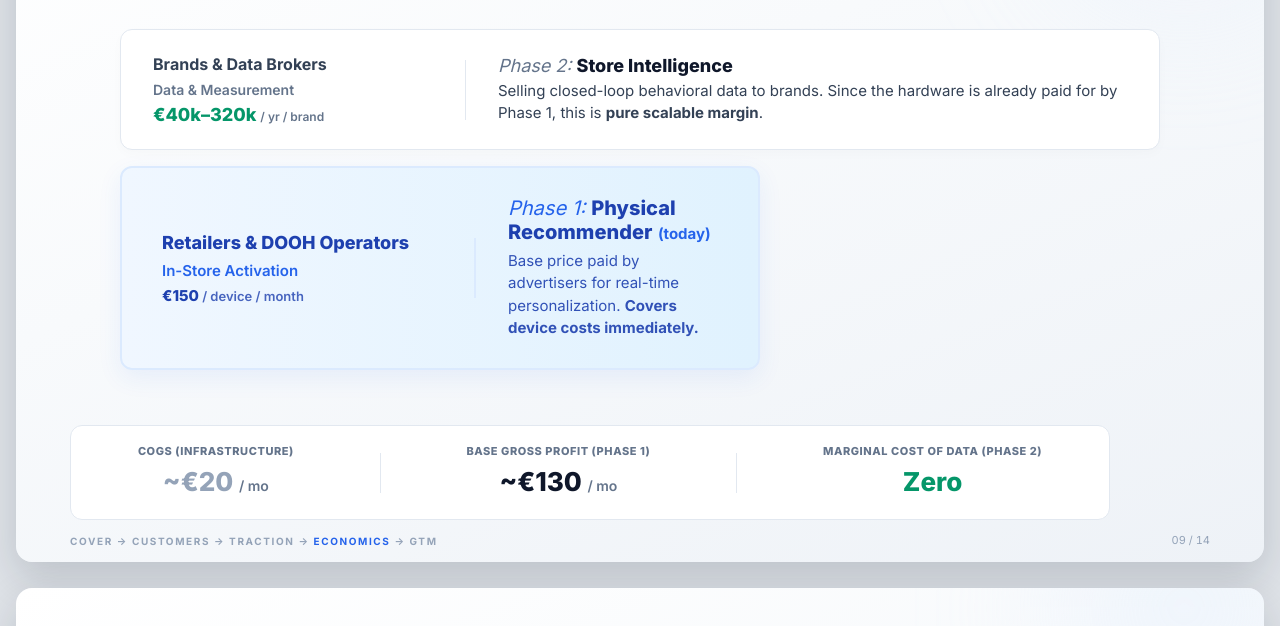
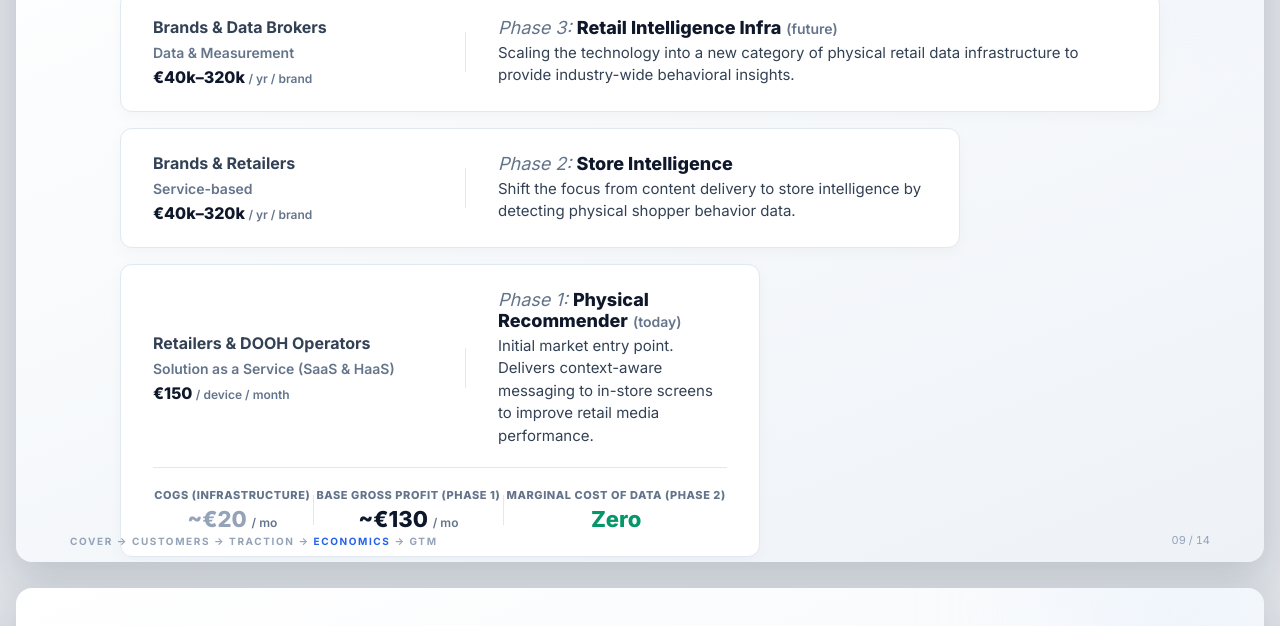
Before and after one commit to Minds-Models/mm-business, a plain HTML site: page decks/marek-sacha-intro-deck-final.html in a window 1280 px wide. Shown: the part 5998-6624 px from the top of the page. Drawn offline with Linux system fonts and the light colour scheme.

Commit message:
Update Dual Monetization Engine to use 3-phase pyramid layout

```diff
--- a/decks/marek-sacha-intro-deck-final.html
+++ b/decks/marek-sacha-intro-deck-final.html
@@ -628,47 +628,63 @@ svg.i{width:16px; height:16px; flex:none; stroke:currentColor; fill:none; stroke
   <div style="display:flex; flex-direction:column; align-items:flex-start; gap:16px; width:100%; max-width:1040px; margin:0 auto;">
 
     <!-- Phase 3 -->
-    <div class="card" style="width:1040px; padding:24px 32px; display:flex; gap:32px; align-items:center; border:1px solid var(--line); box-shadow:0 4px 12px rgba(15,23,42,0.02); border-radius:12px; background:var(--card);">
+    <div class="card" style="width:1040px; padding:24px 32px; display:flex; gap:32px; align-items:center; border:1px solid var(--line); box-shadow:0 4px 16px rgba(15,23,42,0.03); border-radius:12px; background:var(--card);">
       <div style="width:280px; flex:none; text-align:left;">
         <div style="font-size:16px; font-weight:700; color:var(--ink-2); line-height:1.3;">Brands &amp; Data Brokers</div>
         <div style="font-size:14px; font-weight:600; color:var(--muted); margin-top:6px;">Data &amp; Measurement</div>
-        <div style="font-size:18px; font-weight:800; color:var(--pos); margin-top:6px;">€40k–320k <span style="font-size:12px; font-weight:600; color:var(--muted);">/ yr / brand</span></div>
+        <div style="font-size:16px; font-weight:800; color:var(--ink); margin-top:6px;">€40k–320k <span style="font-size:12px; font-weight:600; color:var(--muted);">/ yr / brand</span></div>
       </div>
-      <div style="width:1px; height:60px; background:var(--line); flex:none;"></div>
+      <div style="width:1px; height:40px; background:var(--line); flex:none;"></div>
+      <div style="flex:1; text-align:left;">
+        <div style="font-size:18px; color:var(--muted); margin-bottom:4px;"><i>Phase 3:</i> <b style="color:var(--ink); font-weight:800;">Retail Intelligence Infra</b> <span style="font-size:14px; font-weight:600;">(future)</span></div>
+        <p style="font-size:15px; color:var(--ink-2); line-height:1.5;">
+          Scaling the technology into a new category of physical retail data infrastructure to provide industry-wide behavioral insights.
+        </p>
+      </div>
+    </div>
+
+    <!-- Phase 2 -->
+    <div class="card" style="width:840px; padding:24px 32px; display:flex; gap:32px; align-items:center; border:1px solid var(--line); box-shadow:0 4px 16px rgba(15,23,42,0.03); border-radius:12px; background:var(--card);">
+      <div style="width:280px; flex:none; text-align:left;">
+        <div style="font-size:16px; font-weight:700; color:var(--ink-2); line-height:1.3;">Brands &amp; Retailers</div>
+        <div style="font-size:14px; font-weight:600; color:var(--muted); margin-top:6px;">Service-based</div>
+        <div style="font-size:16px; font-weight:800; color:var(--ink); margin-top:6px;">€40k–320k <span style="font-size:12px; font-weight:600; color:var(--muted);">/ yr / brand</span></div>
+      </div>
+      <div style="width:1px; height:40px; background:var(--line); flex:none;"></div>
       <div style="flex:1; text-align:left;">
         <div style="font-size:18px; color:var(--muted); margin-bottom:4px;"><i>Phase 2:</i> <b style="color:var(--ink); font-weight:800;">Store Intelligence</b></div>
         <p style="font-size:15px; color:var(--ink-2); line-height:1.5;">
-          Selling closed-loop behavioral data to brands. Since the hardware is already paid for by Phase 1, this is <b>pure scalable margin</b>.
+          Shift the focus from content delivery to store intelligence by detecting physical shopper behavior data.
         </p>
       </div>
     </div>
 
     <!-- Phase 1 -->
-    <div class="card" style="width:640px; padding:28px 40px; display:flex; gap:32px; align-items:center; border:2px solid var(--blue-100); background:linear-gradient(90deg, #f0f7ff 0%, #e0f2fe 100%); box-shadow:0 8px 24px rgba(37,99,235,0.08); border-radius:12px;">
-      <div style="width:280px; flex:none; text-align:left;">
-        <div style="font-size:18px; font-weight:800; color:var(--blue-d); line-height:1.3;">Retailers &amp; DOOH Operators</div>
-        <div style="font-size:15px; font-weight:600; color:var(--blue); margin-top:6px;">In-Store Activation</div>
-        <div style="font-size:15px; font-weight:800; color:var(--blue-d); margin-top:6px;">€150 <span style="font-size:13px; font-weight:600; opacity:0.8;">/ device / month</span></div>
+    <div class="card" style="width:640px; padding:24px 32px; display:flex; flex-direction:column; gap:20px; border:1px solid var(--line); box-shadow:0 4px 16px rgba(15,23,42,0.03); border-radius:12px; background:var(--card);">
+      <div style="display:flex; gap:32px; align-items:center; width:100%;">
+        <div style="width:280px; flex:none; text-align:left;">
+          <div style="font-size:16px; font-weight:700; color:var(--ink-2); line-height:1.3;">Retailers &amp; DOOH Operators</div>
+          <div style="font-size:14px; font-weight:600; color:var(--muted); margin-top:6px;">Solution as a Service (SaaS &amp; HaaS)</div>
+          <div style="font-size:16px; font-weight:800; color:var(--ink); margin-top:6px;">€150 <span style="font-size:12px; font-weight:600; color:var(--muted);">/ device / month</span></div>
+        </div>
+        <div style="width:1px; height:40px; background:var(--line); flex:none;"></div>
+        <div style="flex:1; text-align:left;">
+          <div style="font-size:18px; color:var(--muted); margin-bottom:4px;"><i>Phase 1:</i> <b style="color:var(--ink); font-weight:800;">Physical Recommender</b> <span style="font-size:14px; font-weight:600;">(today)</span></div>
+          <p style="font-size:15px; color:var(--ink-2); line-height:1.5;">
+            Initial market entry point. Delivers context-aware messaging to in-store screens to improve retail media performance.
+          </p>
+        </div>
       </div>
-      <div style="width:2px; height:60px; background:var(--blue-100); flex:none;"></div>
-      <div style="flex:1; text-align:left;">
-        <div style="font-size:20px; color:var(--blue); margin-bottom:6px;"><i>Phase 1:</i> <b style="color:var(--blue-d); font-weight:800;">Physical Recommender</b> <span style="font-size:15px; font-weight:700;">(today)</span></div>
-        <p style="font-size:15px; color:var(--blue-d); line-height:1.5; opacity:0.9;">
-          Base price paid by advertisers for real-time personalization. <b>Covers device costs immediately.</b>
-        </p>
+      <div style="width:100%; height:1px; background:var(--line);"></div>
+      <div style="display:flex; justify-content:space-around; align-items:center; width:100%;">
+        <div style="text-align:center;"><div style="font-size:11px; font-weight:800; text-transform:uppercase; color:var(--muted); letter-spacing:.05em;">COGS (Infrastructure)</div><div style="font-size:22px; font-weight:800; color:var(--slate); margin-top:4px;">~€20 <span style="font-size:12px; font-weight:600; color:var(--muted);">/ mo</span></div></div>
+        <div style="width:1px; height:30px; background:var(--line);"></div>
+        <div style="text-align:center;"><div style="font-size:11px; font-weight:800; text-transform:uppercase; color:var(--muted); letter-spacing:.05em;">Base Gross Profit (Phase 1)</div><div style="font-size:22px; font-weight:800; color:var(--ink); margin-top:4px;">~€130 <span style="font-size:12px; font-weight:600; color:var(--muted);">/ mo</span></div></div>
+        <div style="width:1px; height:30px; background:var(--line);"></div>
+        <div style="text-align:center;"><div style="font-size:11px; font-weight:800; text-transform:uppercase; color:var(--muted); letter-spacing:.05em;">Marginal Cost of Data (Phase 2)</div><div style="font-size:22px; font-weight:800; color:var(--pos); margin-top:4px;">Zero</div></div>
       </div>
     </div>
 
-  </div>
-
-  <div class="tk mt18" style="width:100%; max-width:1040px;">
-    <div class="box i" style="display:flex; justify-content:space-around; padding:18px 24px; align-items:center; background:#fff;">
-      <div style="text-align:center;"><div style="font-size:11px; font-weight:800; text-transform:uppercase; color:var(--muted); letter-spacing:.05em;">COGS (Infrastructure)</div><div style="font-size:26px; font-weight:800; color:var(--slate); margin-top:4px;">~€20 <span style="font-size:14px; font-weight:600; color:var(--muted);">/ mo</span></div></div>
-      <div style="width:1px; height:40px; background:var(--line);"></div>
-      <div style="text-align:center;"><div style="font-size:11px; font-weight:800; text-transform:uppercase; color:var(--muted); letter-spacing:.05em;">Base Gross Profit (Phase 1)</div><div style="font-size:26px; font-weight:800; color:var(--ink); margin-top:4px;">~€130 <span style="font-size:14px; font-weight:600; color:var(--muted);">/ mo</span></div></div>
-      <div style="width:1px; height:40px; background:var(--line);"></div>
-      <div style="text-align:center;"><div style="font-size:11px; font-weight:800; text-transform:uppercase; color:var(--muted); letter-spacing:.05em;">Marginal Cost of Data (Phase 2)</div><div style="font-size:26px; font-weight:800; color:var(--pos); margin-top:4px;">Zero</div></div>
-    </div>
   </div>
 
   <div class="flow">COVER → CUSTOMERS → TRACTION → <b>ECONOMICS</b> → GTM</div><div class="pageno">09 / 14</div>
```
